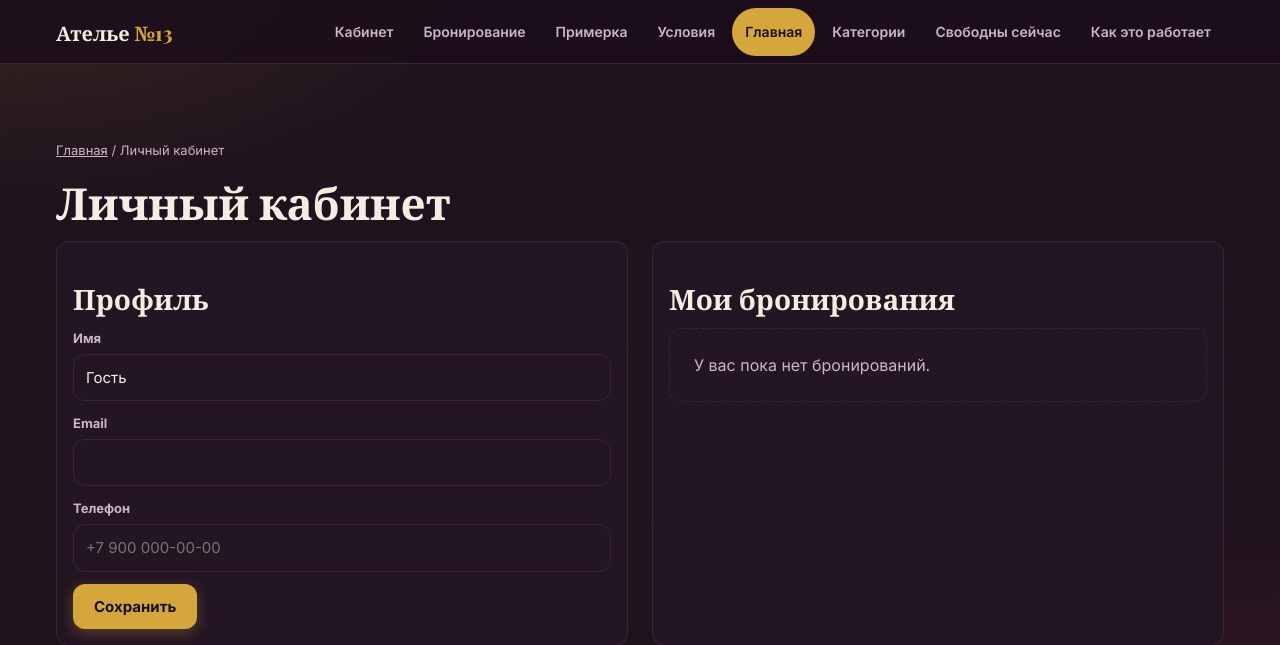
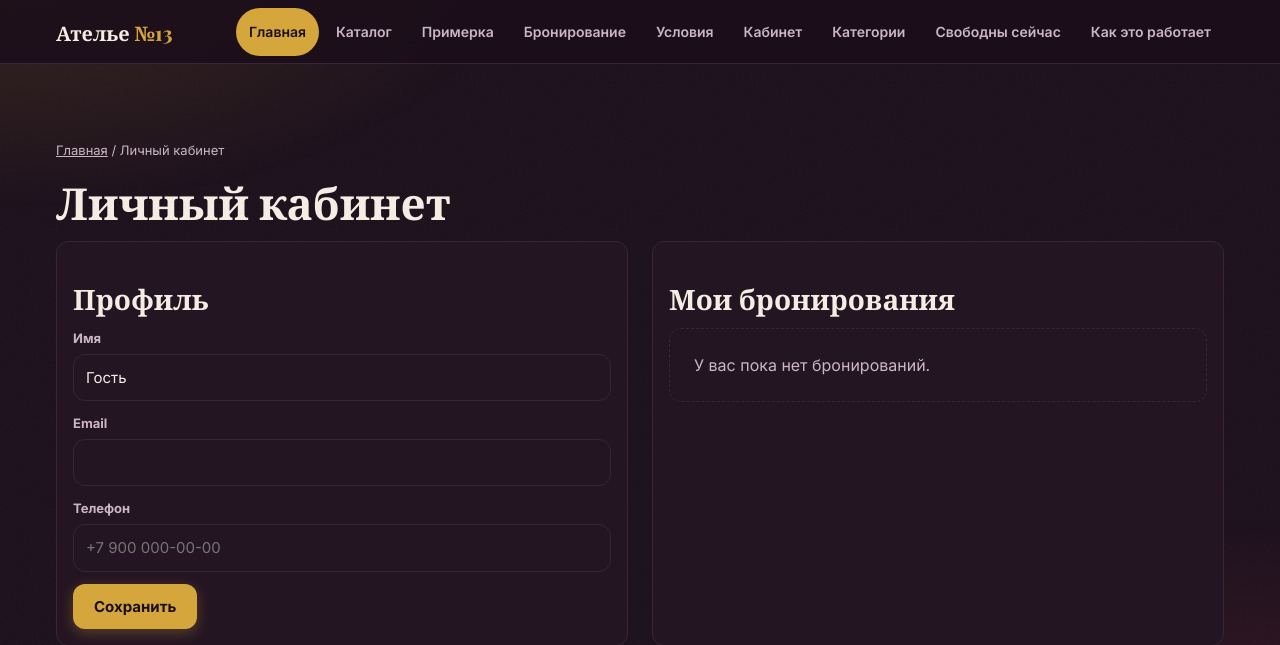
Before and after one commit to BlackCat1-cyber/atelier13, a Django app: page /account/ in a window 1280 px wide. Shown: the top 645 px of the page. Run offline with Django 5.2, Linux system fonts and the light colour scheme.

Commit message:
D-14: в главное меню добавлен пункт «Каталог», порядок пунктов приведён в логичный
Серьёзность: незначительная, приоритет: высокий. Ссылки на каталог в меню не было. Найдено в кейсе TC-02.

```diff
--- a/templates/base.html
+++ b/templates/base.html
@@ -19,11 +19,12 @@
     <label class="burger" for="nav-check"><span></span><span></span><span></span></label>
     <nav class="nav" id="siteNav" aria-label="Основная навигация">
       <ul>
+        <li><a href="{% url 'home' %}" aria-current="page">Главная</a></li>
+        <li><a href="{% url 'catalog' %}">Каталог</a></li>
+        <li><a href="{% url 'fitting' %}">Примерка</a></li>
+        <li><a href="{% url 'booking' %}">Бронирование</a></li>
+        <li><a href="{% url 'terms' %}">Условия</a></li>
         <li><a href="{% url 'account' %}">Кабинет</a></li>
-        <li><a href="{% url 'booking' %}">Бронирование</a></li>
-        <li><a href="{% url 'fitting' %}">Примерка</a></li>
-        <li><a href="{% url 'terms' %}">Условия</a></li>
-        <li><a href="{% url 'home' %}" aria-current="page">Главная</a></li>
         <li><a href="#cats">Категории</a></li>
         <li><a href="#popular">Свободны сейчас</a></li>
         <li><a href="#how">Как это работает</a></li>
```
